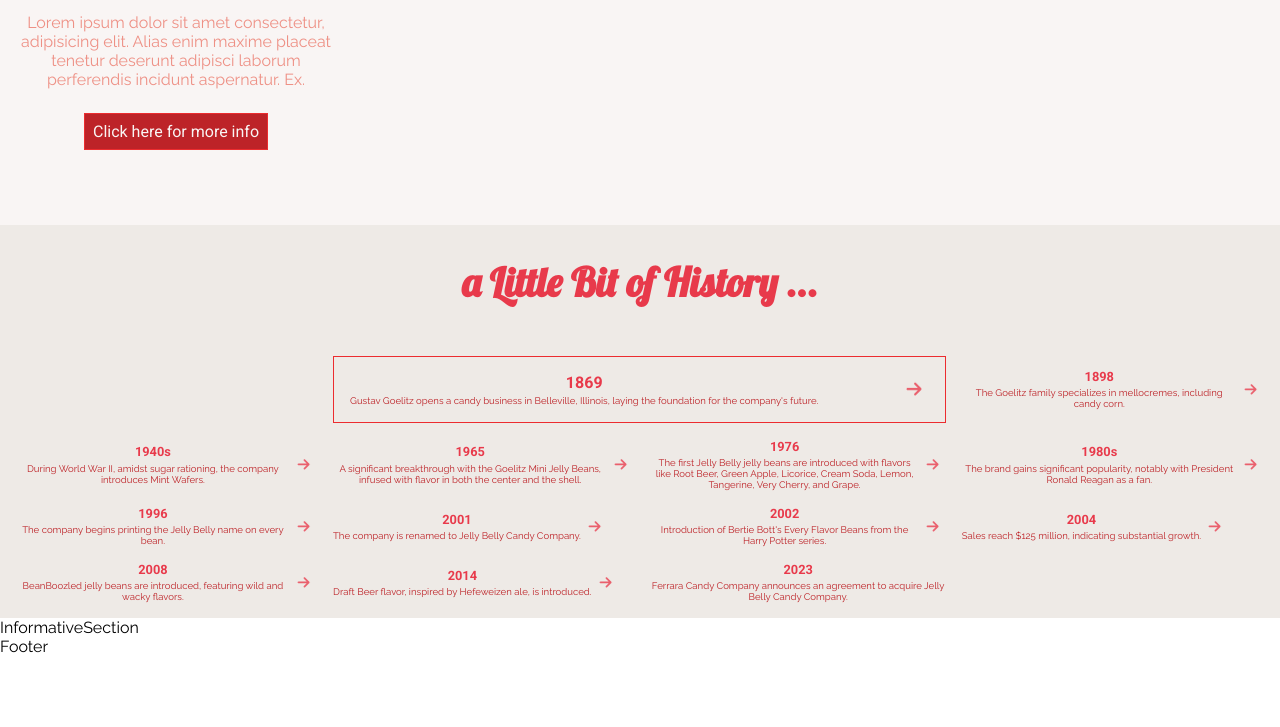
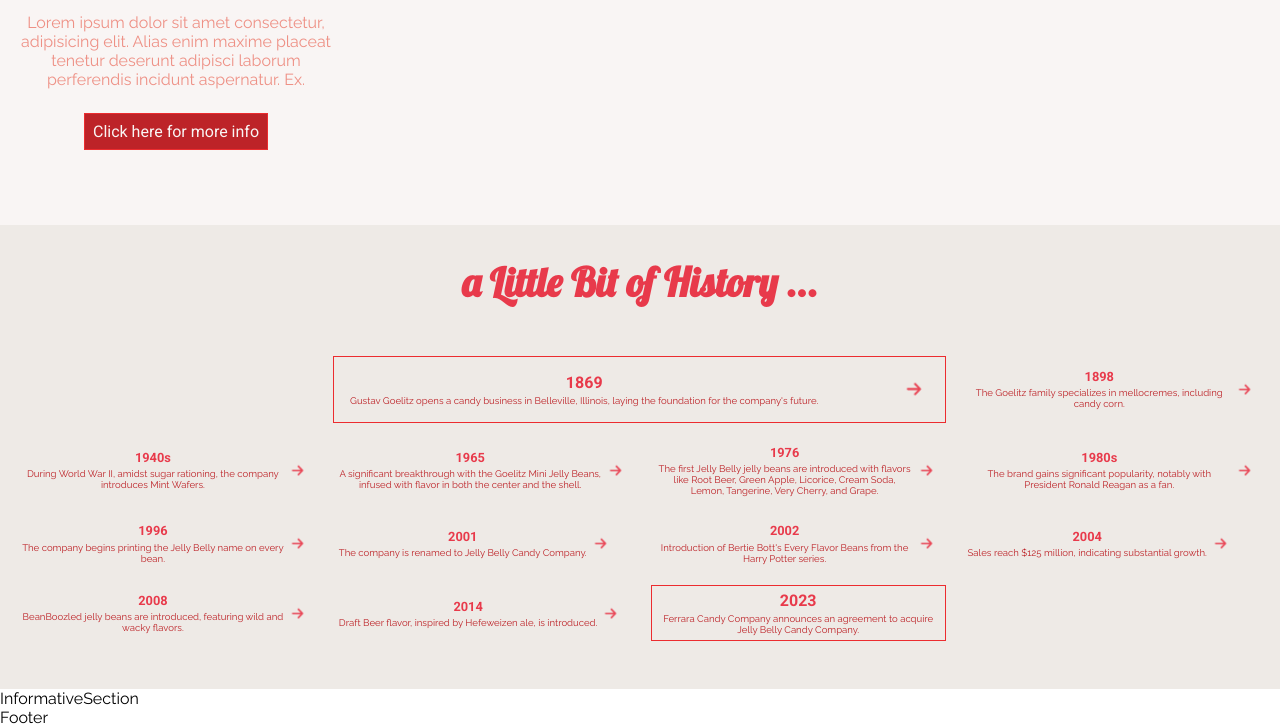
Before and after one commit to Object-ions/Jelly_Belly_Wiki_Client, a React app: page / in a window 1280 px wide. Shown: the part 494-1221 px from the top of the page. Before the commit the page ends 1150 px from the top, so only its background shows below. Built offline with nearby package versions, Linux system fonts and the light colour scheme.

Commit message:
Update styling

```diff
--- a/src/css/index.css
+++ b/src/css/index.css
@@ -12,7 +12,7 @@
   --btn-red: #ec2c2f;
   --light-body-color: #f9f5f4;
   --dark-body-color: #eeeae6;
-  --max-width: ;
+  --max-width: 1400px;
   --head-font: "Roboto", sans-serif;
   --text-font: "Raleway", sans-serif;
 }
@@ -158,13 +158,21 @@
   grid-template-columns: repeat(4, auto);
   grid-gap: 1rem;
   padding: 1rem;
+  padding-bottom: 3rem;
   text-align: center;
   font-size: 0.8rem;
+  max-width: var(--max-width);
 }
 
 .DisplayHistory .history-grid .item-wrapper {
   display: flex;
   align-items: center;
+  padding: 0.3rem;
+  border: 1px solid var(--dark-body-color);
+}
+
+.DisplayHistory .history-grid .item-wrapper:hover {
+  border: 1px solid var(--btn-red);
 }
 
 .DisplayHistory .history-grid .item-wrapper:first-child {
@@ -174,6 +182,11 @@
   border: 1px solid var(--btn-red);
   font-size: 1rem;
   padding: 1rem;
+}
+
+.DisplayHistory .history-grid .item-wrapper:last-child {
+  border: 1px solid var(--btn-red);
+  font-size: 1rem;
 }
 
 .DisplayHistory .history-grid .item-wrapper svg {
@@ -197,7 +210,7 @@
 }
 
 .beatFade {
-  animation: beatFade 1s infinite;
+  animation: beatFade 1.5s infinite;
 }
 
 @keyframes beatFade {
```
